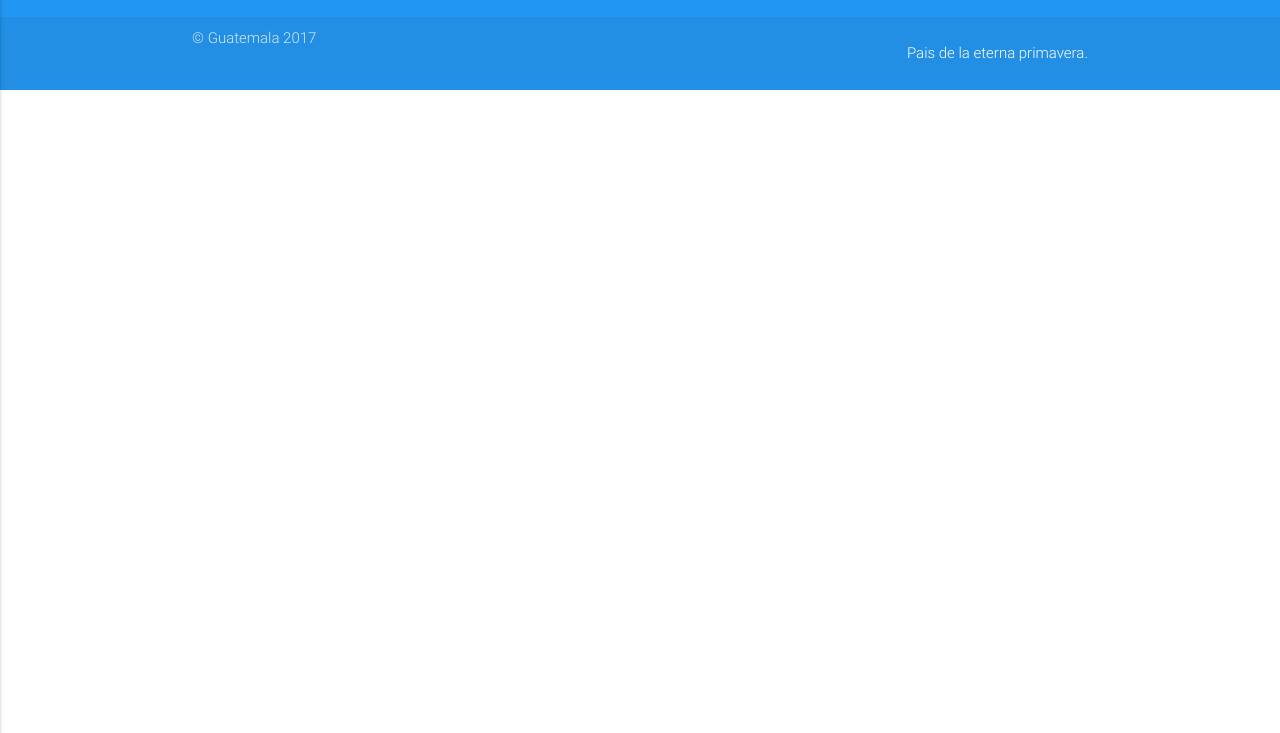
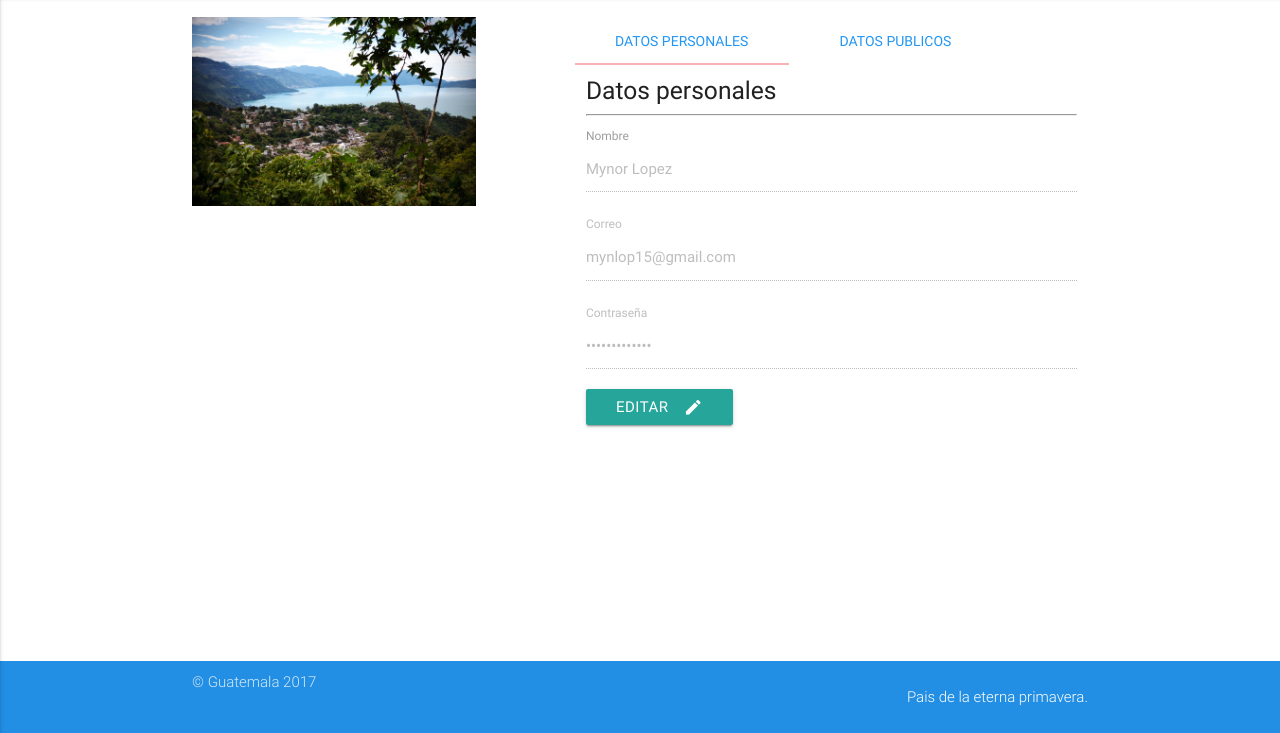
Before and after one commit to mynlop/materialize, a plain HTML site: page perfil.html in a window 1280 px wide. Shown: the part 67-800 px from the top of the page. Drawn offline with nearby package versions, Linux system fonts and the light colour scheme.

Commit message:
se completo la pagina de perfil

```diff
--- a/css/main.css
+++ b/css/main.css
@@ -1,3 +1,17 @@
 .simbolos .card-panel img{
     width: 100%;
 }
+.perfil{
+    margin-top: 20px;
+    flex: 1;
+}
+ul.tabs{overflow-x: hidden;}
+ul.tabs li a{
+    color: #2196f3 !important;
+}
+body{
+    display: flex;
+    min-height: 100vh;
+    flex-direction: column;
+}
+footer.page-footer{padding-top: 0;}
--- a/js/main.js
+++ b/js/main.js
@@ -6,4 +6,6 @@ $(document).ready(function(){
         selectYear: 17
     });
     $('.modal').modal();
+    $('select').material_select();
+    $('ul.tabs').tabs();
 });
--- a/perfil.html
+++ b/perfil.html
@@ -40,7 +40,48 @@
         </nav>
     </header>
     <!--termina menu-->
+    <section class="perfil container">
+        <div class="row">
+            <div class="foto col s8 offset-s2 m4">
+                <img src="imagenes/fondo1.jpg" alt="Imagen de perfil" width="100%">
+            </div>
+            <div class="datos col s12 m7 offset-m1">
+                <ul class="tabs" id="tabs-swipe-demo">
+                    <li class="tab col s5"><a href="#personales">Datos personales</a></li>
+                    <li class="tab col s5"><a href="#publicos">Datos publicos</a></li>
+                </ul>
+                <div id="personales" class="col s12">
+                    <h5>Datos personales</h5>
+                    <hr>
+                    <label for="nombre">Nombre</label>
+                    <input type="text" class="" value="Mynor Lopez" disabled id="nombre">
+                    <label for="correo">Correo</label>
+                    <input type="email" value="mynlop15@gmail.com" disabled id="correo">
+                    <label for="pass">Contraseña</label>
+                    <input type="password" value="*************" disabled id="pass">
+                    <button class="btn waves-effect" id="btn_personales">Editar<i class="material-icons right">mode_edit</i></button>
+                </div>
+                <div id="publicos" class="col s12">
+                    <h5>Datos publicos</h5>
+                    <hr>
+                    <label for="user">Usuario</label>
+                    <input type="text" value="mynlop15" disabled id="user">
+                    <label for="pais">Pais</label>
+                    <input type="text" value="Guatemala" disabled id="pais">
+                    <div class="input-field">
+                        <select name="sexo" id="sexo" disabled>
+                            <option value="masculino" >Masculino</option>
+                            <option value="femenino" >Femenino</option>
+                        </select>
+                        <label for="sexo">Sexo</label>
+                    </div>
+                    <button class="btn waves-effect" id="btn_publicos">Editar<i class="material-icons right">mode_edit</i></button>
+                </div>
 
+
+            </div>
+        </div>
+    </section>
     <!--footer-->
     <footer class="page-footer blue">
         <div class="footer-copyright">
```
